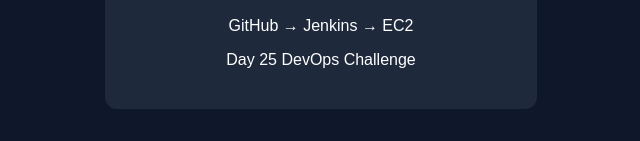
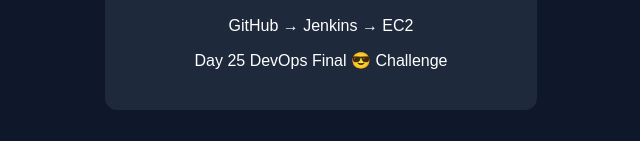
Before and after one commit to Nilesh-Kasurde/cicd-ui-app, a website: page public/index.html in a window 1280 px wide. Shown: the part 429-570 px from the top of the page, without its empty margins (319-959 px from the left). Drawn offline with Linux system fonts and the light colour scheme.

Commit message:
final edit

```diff
--- a/public/index.html
+++ b/public/index.html
@@ -9,7 +9,7 @@
     <h1>🚀 CI/CD Pipeline Live</h1>
     <h2> 😲 Auto Deployed By Nilesh😍 </h2>
     <p>GitHub → Jenkins → EC2</p>
-    <span>Day 25 DevOps Challenge</span>
+    <span>Day 25 DevOps Final 😎 Challenge</span>
   </div>
 </body>
 </html>
```
